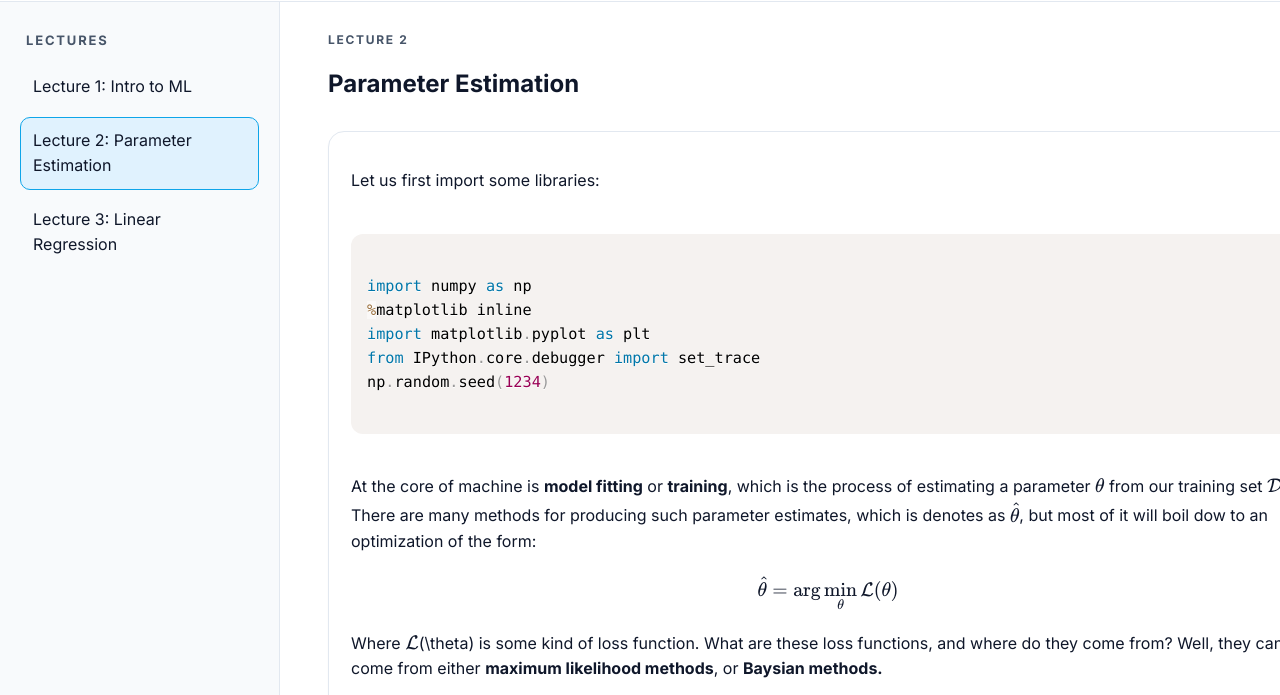
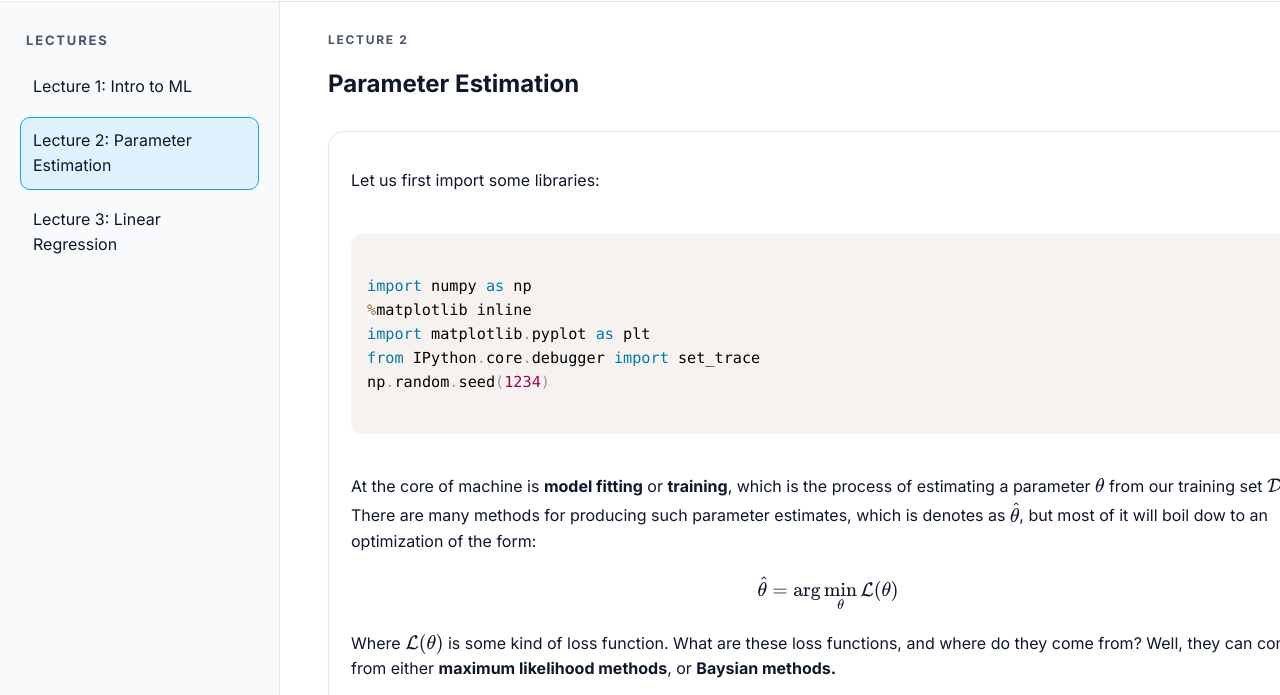
Before and after one commit to CamJeff/Applied-Machine-Learning, a plain HTML site: page lecture2.html in a window 1280 px wide. Shown: the part 62-757 px from the top of the page. Drawn offline with nearby package versions, Linux system fonts and the light colour scheme.

Commit message:
Update lecture2.html

```diff
--- a/lecture2.html
+++ b/lecture2.html
@@ -78,7 +78,7 @@ np.random.seed(1234)
       boil dow to an optimization of the form:</p>
       $$\hat{\theta}=\arg\min_{\theta} \mathcal{L}(\theta)$$
 
-      <p>Where $\mathcal{L}$(\theta) is some kind of loss function. What are these loss functions, and
+      <p>Where $\mathcal{L}(\theta)$ is some kind of loss function. What are these loss functions, and
         where do they come from? Well, they can come from either <b>maximum likelihood methods</b>, or
         <b>Baysian methods.</b>
 
```
